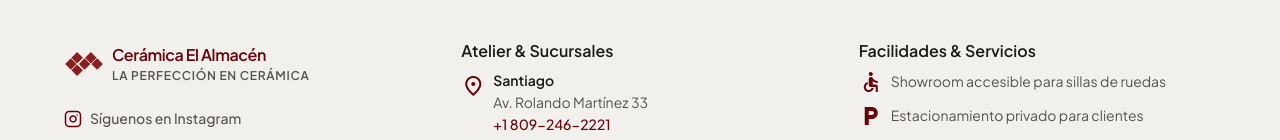
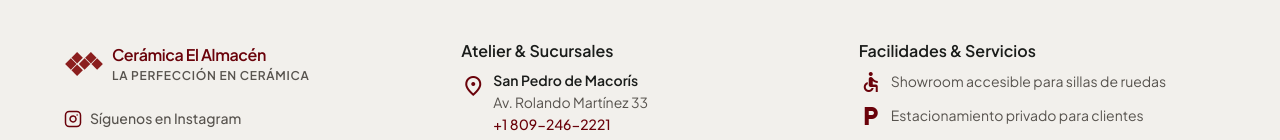
Before and after one commit to WhiteCollins/ceramica-el-almacen-web, a Next.js app: page /contacto in a window 1280 px wide. Shown: the part 1915-2055 px from the top of the page. Built offline with nearby package versions, Linux system fonts and the light colour scheme.

Commit message:
fix(locations): replace Santiago with San Pedro de Macoris for main showroom

```diff
--- a/src/app/contacto/page.tsx
+++ b/src/app/contacto/page.tsx
@@ -12,7 +12,7 @@ import {
 export const metadata: Metadata = {
   title: "Contacto",
   description:
-    "Solicita tu cotización, contacta a nuestras asesoras o visita nuestros showrooms en Santiago y La Romana.",
+    "Solicita tu cotización, contacta a nuestras asesoras o visita nuestros showrooms en San Pedro de Macorís y La Romana.",
 };
 
 export default function ContactoPage() {
--- a/src/components/Footer.tsx
+++ b/src/components/Footer.tsx
@@ -55,7 +55,9 @@ export function Footer() {
                   className="text-[18px] text-primary shrink-0 mt-1"
                 />
                 <div>
-                  <p className="font-semibold text-on-surface">Santiago</p>
+                  <p className="font-semibold text-on-surface">
+                    San Pedro de Macorís
+                  </p>
                   <p>Av. Rolando Martínez 33</p>
                   <a
                     href="tel:+18092462221"
--- a/src/data/site.ts
+++ b/src/data/site.ts
@@ -17,13 +17,13 @@ export const SITE_INFO = {
   instagramUrl: "https://instagram.com/ceramicaelalmacenalterna",
   address: {
     street: "Av. Rolando Martínez 33",
-    city: "Santiago",
-    postalCode: "51000",
+    city: "San Pedro de Macorís",
+    postalCode: "21000",
     country: "República Dominicana",
-    full: "Av. Rolando Martínez 33, Santiago, República Dominicana",
+    full: "Av. Rolando Martínez 33, San Pedro de Macorís, República Dominicana",
   },
   mapsUrl:
-    "https://maps.google.com/?q=Av.+Rolando+Mart%C3%ADnez+33,+Santiago",
+    "https://maps.google.com/?q=Av.+Rolando+Mart%C3%ADnez+33,+San+Pedro+de+Macor%C3%ADs",
   wazeUrl:
     "https://waze.com/ul?q=Ceramica+El+Almacen+Av+Rolando+Martinez+33",
   hours: {
@@ -33,14 +33,14 @@ export const SITE_INFO = {
   },
   locations: [
     {
-      id: "santiago",
-      name: "Ubicación 1 (Santiago)",
-      city: "Santiago",
+      id: "san-pedro",
+      name: "Ubicación 1 (San Pedro de Macorís)",
+      city: "San Pedro de Macorís",
       address: "Av. Rolando Martínez 33",
       phoneDisplay: "+1 809-246-2221",
       phoneHref: "tel:+18092462221",
       mapsUrl:
-        "https://maps.google.com/?q=Av.+Rolando+Mart%C3%ADnez+33,+Santiago",
+        "https://maps.google.com/?q=Av.+Rolando+Mart%C3%ADnez+33,+San+Pedro+de+Macor%C3%ADs",
       hours: {
         weekdays: "Lunes a viernes: 8:00 AM – 6:00 PM",
         saturday: "Sábados: 8:30 AM – 1:00 PM",
```
